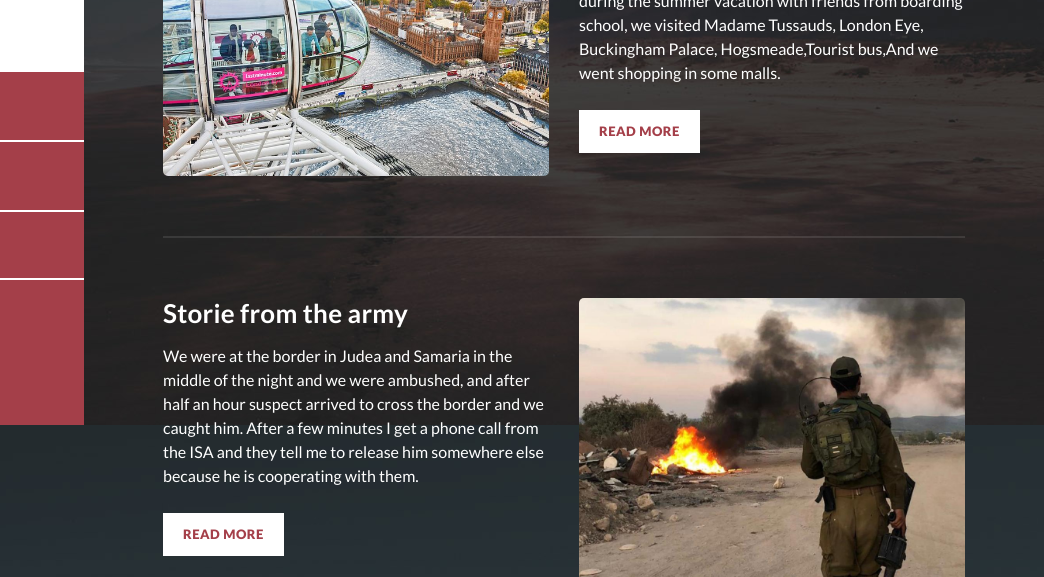
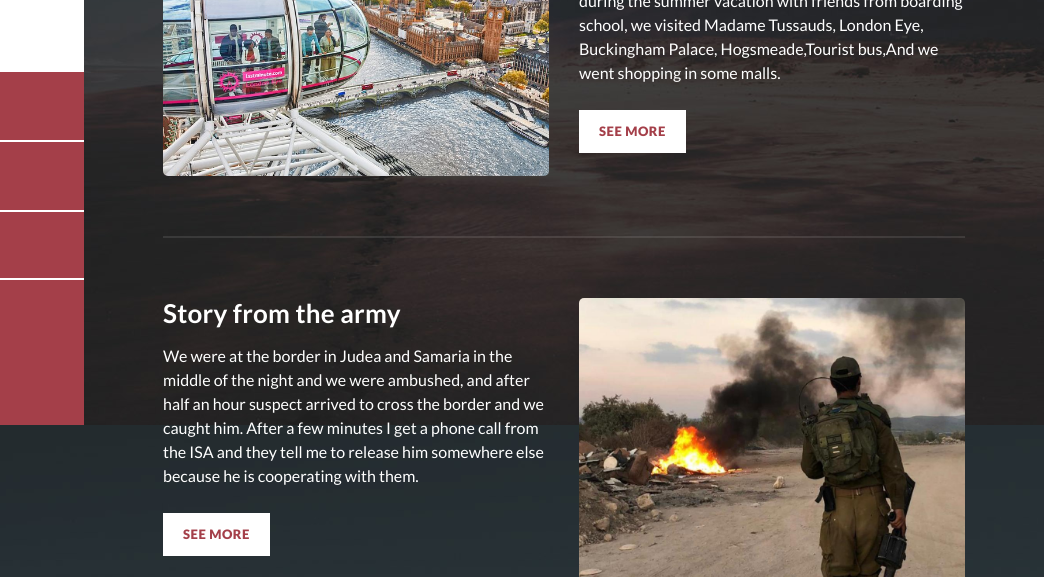
Before and after one commit to SnirS9229/about-me-1, a plain HTML site: page index.html in a window 1280 px wide. Shown: the part 375-952 px from the top of the page, 236-1280 px from the left. Drawn offline with Linux system fonts and the light colour scheme.

Commit message:
Add files via upload

```diff
--- a/index.html
+++ b/index.html
@@ -66,9 +66,6 @@ https://templatemo.com/tm-531-reflux
                 </li>
               </ul>
             </div>
-            <div class="copyright-text">
-              <p>Copyright 2019 Reflux Design</p>
-            </div>
           </div>
         </div>
       </div>
@@ -100,7 +97,7 @@ I studied in a religious school and in high school I was in a boarding school fo
 					Hogsmeade,Tourist bus,And we went shopping in some malls.
                   </p>
                   <div class="white-button">
-                    <a href="#">Read More</a>
+                    <a href="#nature">see more</a>
                   </div>
                 </div>
               </div>
@@ -110,14 +107,14 @@ I studied in a religious school and in high school I was in a boarding school fo
             <div class="row">
               <div class="col-md-6">
                 <div class="left-text">
-                  <h4>Storie from the army</h4>
+                  <h4>Story from the army</h4>
                   <p>
                     We were at the border in Judea and Samaria in the middle of the night and we were ambushed, and after half an hour suspect arrived to cross the border and we caught him.
  After a few minutes I get a phone call from the ISA and they tell me to release him somewhere else because he is cooperating with them.
 
                   </p>
                   <div class="white-button">
-                    <a href="#">Read More</a>
+                    <a href="#army">see More</a>
                   </div>
                 </div>
               </div>
@@ -223,6 +220,7 @@ I studied in a religious school and in high school I was in a boarding school fo
                   <span>all</span></label
                 >
                 <label
+				id=army
                   ><input
                     type="radio"
                     data-type="army"
@@ -231,6 +229,7 @@ I studied in a religious school and in high school I was in a boarding school fo
                   <span>Army</span></label
                 >
                 <label
+				id=nature
                   ><input
                     type="radio"
                     data-type="nature"
```
